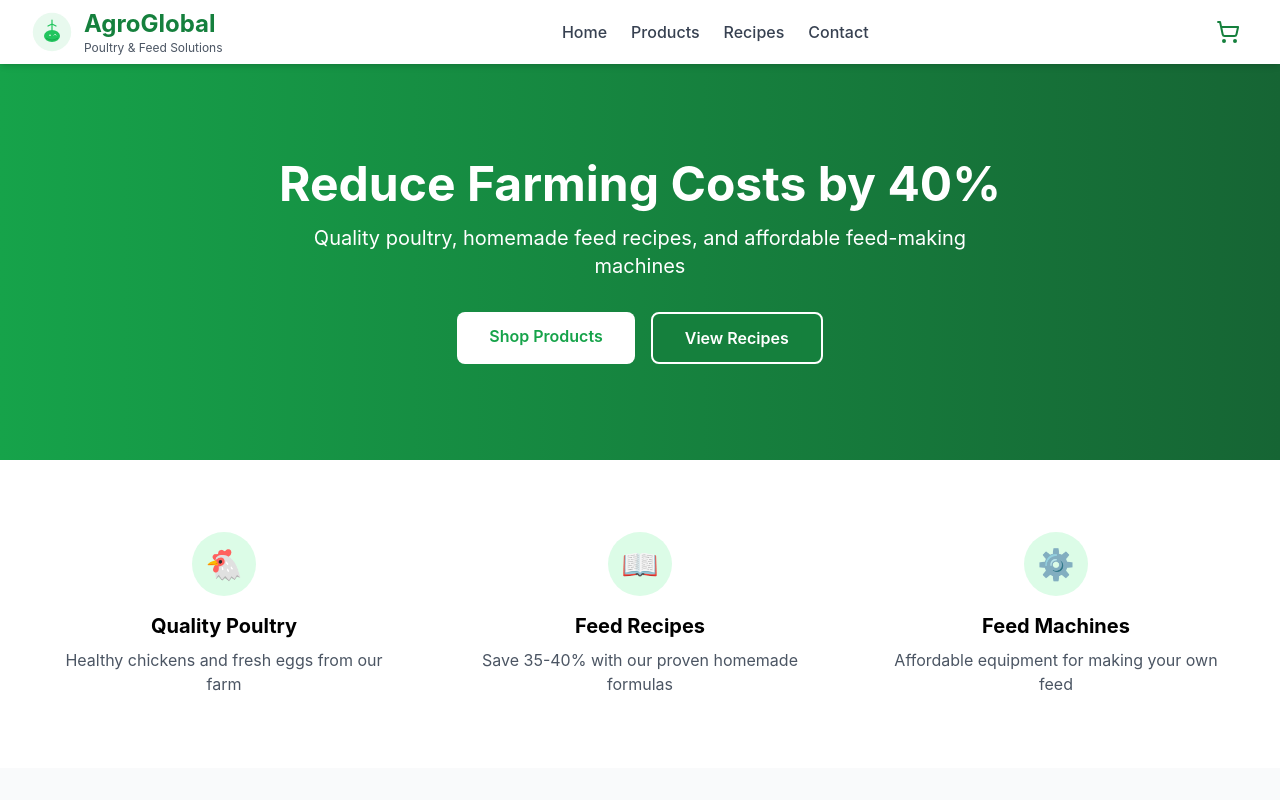
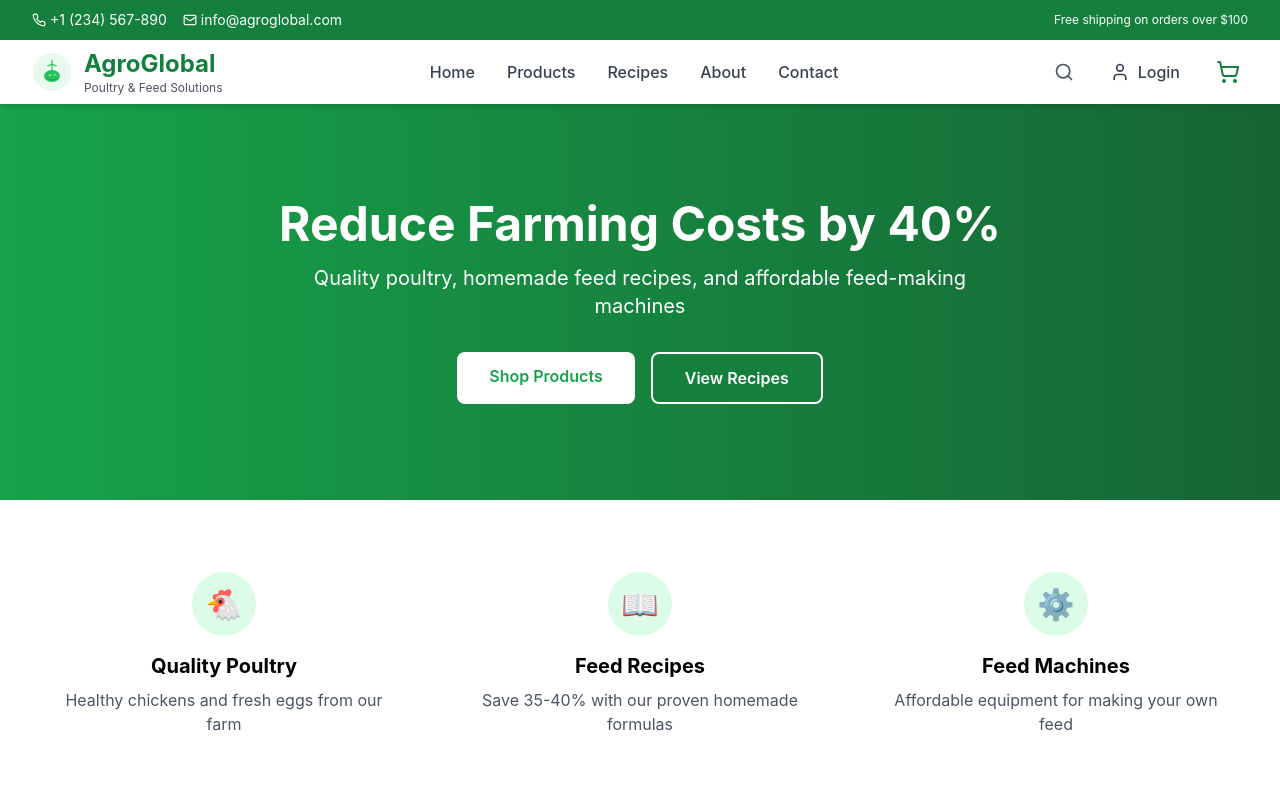
Before and after one commit to XdKing2/agroglobal-store, a React (Vite) app: page / in a window 1280 px wide. Shown: the top 800 px of the page. Built offline with nearby package versions, Linux system fonts and the light colour scheme.

Commit message:
Update Header.jsx

```diff
--- a/src/components/Header.jsx
+++ b/src/components/Header.jsx
@@ -1,56 +1,143 @@
 import React, { useState } from 'react';
-import { ShoppingCart, Menu, X } from 'lucide-react';
+import { ShoppingCart, Menu, X, User, Search, Phone, Mail } from 'lucide-react';
 import Logo from './Logo';
 
-const Header = ({ cartItemsCount, onCartClick }) => {
+const Header = ({ cartItemsCount, onCartClick, user, onAuthClick, onLogout }) => {
   const [mobileMenuOpen, setMobileMenuOpen] = useState(false);
+  const [showUserMenu, setShowUserMenu] = useState(false);
 
   return (
     <header className="bg-white shadow-md sticky top-0 z-50">
+      {/* Top Bar */}
+      <div className="bg-green-700 text-white text-sm">
+        <div className="max-w-7xl mx-auto px-4 sm:px-6 lg:px-8">
+          <div className="flex justify-between items-center h-10">
+            <div className="flex gap-4 items-center">
+              <a href="tel:+1234567890" className="flex items-center gap-1 hover:text-green-200">
+                <Phone size={14} />
+                <span className="hidden sm:inline">+1 (234) 567-890</span>
+              </a>
+              <a href="mailto:info@agroglobal.com" className="flex items-center gap-1 hover:text-green-200">
+                <Mail size={14} />
+                <span className="hidden sm:inline">info@agroglobal.com</span>
+              </a>
+            </div>
+            <div className="text-xs">
+              {user ? (
+                <span>Welcome, {user.name}!</span>
+              ) : (
+                <span>Free shipping on orders over $100</span>
+              )}
+            </div>
+          </div>
+        </div>
+      </div>
+
+      {/* Main Header */}
       <div className="max-w-7xl mx-auto px-4 sm:px-6 lg:px-8">
         <div className="flex justify-between items-center h-16">
+          {/* Logo & Brand */}
           <div className="flex items-center gap-3">
             <button
               onClick={() => setMobileMenuOpen(!mobileMenuOpen)}
-              className="md:hidden p-2"
+              className="md:hidden p-2 hover:bg-gray-100 rounded"
             >
               {mobileMenuOpen ? <X size={24} /> : <Menu size={24} />}
             </button>
+            <div className="flex items-center gap-3 cursor-pointer" onClick={() => window.scrollTo(0, 0)}>
               <Logo className="w-10 h-10" />
               <div>
                 <h1 className="text-xl md:text-2xl font-bold text-green-700">AgroGlobal</h1>
                 <p className="text-xs text-gray-600 hidden sm:block">Poultry & Feed Solutions</p>
               </div>
             </div>
+          </div>
 
-          <nav className="hidden md:flex space-x-6">
-            <a href="#home" className="text-gray-700 hover:text-green-600 font-medium">Home</a>
-            <a href="#products" className="text-gray-700 hover:text-green-600 font-medium">Products</a>
-            <a href="#recipes" className="text-gray-700 hover:text-green-600 font-medium">Recipes</a>
-            <a href="#contact" className="text-gray-700 hover:text-green-600 font-medium">Contact</a>
+          {/* Desktop Navigation */}
+          <nav className="hidden md:flex space-x-8">
+            <a href="#home" className="text-gray-700 hover:text-green-600 font-medium transition">Home</a>
+            <a href="#products" className="text-gray-700 hover:text-green-600 font-medium transition">Products</a>
+            <a href="#recipes" className="text-gray-700 hover:text-green-600 font-medium transition">Recipes</a>
+            <a href="#about" className="text-gray-700 hover:text-green-600 font-medium transition">About</a>
+            <a href="#contact" className="text-gray-700 hover:text-green-600 font-medium transition">Contact</a>
           </nav>
 
+          {/* User Actions */}
+          <div className="flex items-center gap-3">
+            {/* Search Icon */}
+            <button className="hidden md:block p-2 hover:bg-gray-100 rounded-full">
+              <Search size={20} className="text-gray-600" />
+            </button>
+
+            {/* User Account */}
+            {user ? (
+              <div className="relative">
+                <button
+                  onClick={() => setShowUserMenu(!showUserMenu)}
+                  className="flex items-center gap-2 p-2 hover:bg-gray-100 rounded-lg"
+                >
+                  <div className="w-8 h-8 bg-green-600 rounded-full flex items-center justify-center text-white font-semibold">
+                    {user.name.charAt(0).toUpperCase()}
+                  </div>
+                  <span className="hidden md:block text-sm font-medium">{user.name}</span>
+                </button>
+
+                {showUserMenu && (
+                  <div className="absolute right-0 mt-2 w-48 bg-white rounded-lg shadow-lg py-2 border">
+                    <div className="px-4 py-2 border-b">
+                      <p className="font-semibold">{user.name}</p>
+                      <p className="text-xs text-gray-500">{user.email}</p>
+                    </div>
+                    <a href="#orders" className="block px-4 py-2 hover:bg-gray-50">My Orders</a>
+                    <a href="#recipes" className="block px-4 py-2 hover:bg-gray-50">My Recipes</a>
+                    <a href="#settings" className="block px-4 py-2 hover:bg-gray-50">Settings</a>
+                    <button
+                      onClick={() => {
+                        onLogout();
+                        setShowUserMenu(false);
+                      }}
+                      className="w-full text-left px-4 py-2 hover:bg-gray-50 text-red-600"
+                    >
+                      Logout
+                    </button>
+                  </div>
+                )}
+              </div>
+            ) : (
+              <button
+                onClick={onAuthClick}
+                className="flex items-center gap-2 px-4 py-2 text-gray-700 hover:text-green-600 hover:bg-gray-100 rounded-lg transition"
+              >
+                <User size={20} />
+                <span className="hidden md:inline font-medium">Login</span>
+              </button>
+            )}
+
+            {/* Shopping Cart */}
             <button
               onClick={onCartClick}
-            className="relative p-2 hover:bg-green-50 rounded-full"
+              className="relative p-2 hover:bg-green-50 rounded-full transition"
             >
               <ShoppingCart size={24} className="text-green-700" />
               {cartItemsCount > 0 && (
-              <span className="absolute -top-1 -right-1 bg-green-600 text-white text-xs rounded-full h-5 w-5 flex items-center justify-center">
+                <span className="absolute -top-1 -right-1 bg-red-500 text-white text-xs rounded-full h-5 w-5 flex items-center justify-center font-semibold">
                   {cartItemsCount}
                 </span>
               )}
             </button>
           </div>
         </div>
+      </div>
 
+      {/* Mobile Menu */}
       {mobileMenuOpen && (
         <div className="md:hidden border-t border-gray-200 bg-white">
-          <nav className="px-4 py-4 space-y-2">
-            <a href="#home" className="block text-gray-700 hover:text-green-600 py-2 font-medium">Home</a>
-            <a href="#products" className="block text-gray-700 hover:text-green-600 py-2 font-medium">Products</a>
-            <a href="#recipes" className="block text-gray-700 hover:text-green-600 py-2 font-medium">Recipes</a>
-            <a href="#contact" className="block text-gray-700 hover:text-green-600 py-2 font-medium">Contact</a>
+          <nav className="px-4 py-4 space-y-1">
+            <a href="#home" className="block text-gray-700 hover:text-green-600 hover:bg-green-50 py-2 px-3 rounded font-medium">Home</a>
+            <a href="#products" className="block text-gray-700 hover:text-green-600 hover:bg-green-50 py-2 px-3 rounded font-medium">Products</a>
+            <a href="#recipes" className="block text-gray-700 hover:text-green-600 hover:bg-green-50 py-2 px-3 rounded font-medium">Recipes</a>
+            <a href="#about" className="block text-gray-700 hover:text-green-600 hover:bg-green-50 py-2 px-3 rounded font-medium">About</a>
+            <a href="#contact" className="block text-gray-700 hover:text-green-600 hover:bg-green-50 py-2 px-3 rounded font-medium">Contact</a>
           </nav>
         </div>
       )}
```
Lines whose indentation alone changed are shown as unchanged.
